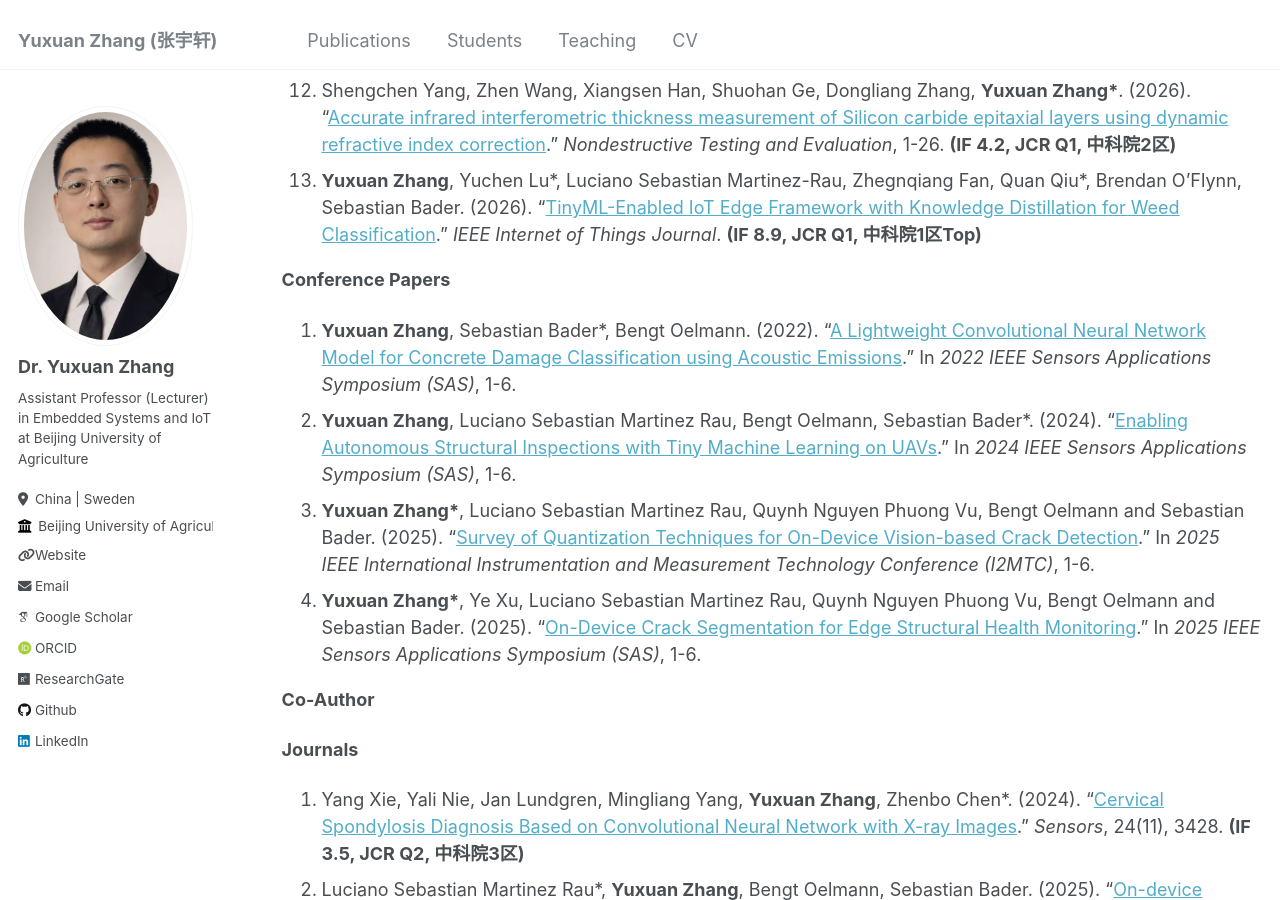
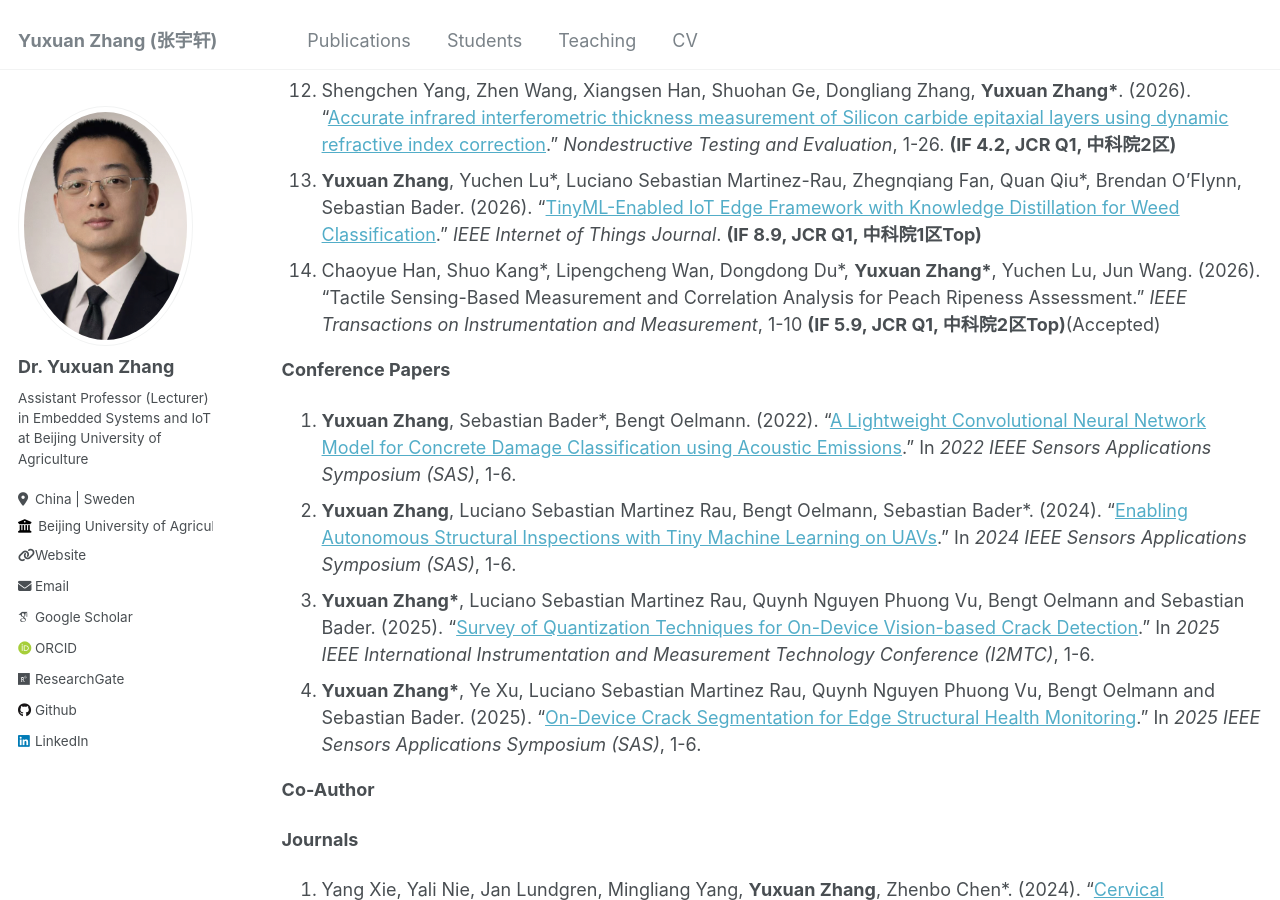
Before and after one commit to YuxuanZhang-96/YuxuanZhang-96.github.io, a Jekyll site: the page built from _pages/cv.md, in a window 1280 px wide and 900 px high, scrolled down 1791 px. Built offline with Jekyll 4.4.1, drawn with Linux system fonts in a browser that asks for light colours; some web fonts are replaced.

Commit message:
Update cv.md

```diff
--- a/_pages/cv.md
+++ b/_pages/cv.md
@@ -50,6 +50,7 @@ __Journal Papers__
 11. __Yuxuan Zhang\*__, Arne Nürnberg, Luciano Sebastian Martinez Rau, Quynh Nguyen Phuong Vu, Yuchen Lu, Bengt Oelmann, Sebastian Bader. (2026). "[TinyML Pipeline for Efficient Crack Classification in UAV-based Structural Health Inspections](https://www.nature.com/articles/s41598-026-43534-4)." _Scientific Reports_, 16, 8964. __(IF 3.9, JCR Q1, 中科院3区)__
 12. Shengchen Yang, Zhen Wang, Xiangsen Han, Shuohan Ge, Dongliang Zhang, __Yuxuan Zhang\*__. (2026). "[Accurate infrared interferometric thickness measurement of Silicon carbide epitaxial layers using dynamic refractive index correction](https://www.tandfonline.com/doi/full/10.1080/10589759.2026.2653119)." _Nondestructive Testing and Evaluation_, 1-26. __(IF 4.2, JCR Q1, 中科院2区)__
 13. __Yuxuan Zhang__, Yuchen Lu\*, Luciano Sebastian Martinez-Rau, Zhegnqiang Fan, Quan Qiu\*, Brendan O'Flynn, Sebastian Bader. (2026). "[TinyML-Enabled IoT Edge Framework with Knowledge Distillation for Weed Classification](https://ieeexplore.ieee.org/document/11458579)." _IEEE Internet of Things Journal_. __(IF 8.9, JCR Q1, 中科院1区Top)__
+14. Chaoyue Han, Shuo Kang\*, Lipengcheng Wan, Dongdong Du\*, __Yuxuan Zhang\*__, Yuchen Lu, Jun Wang. (2026). "Tactile Sensing-Based Measurement and Correlation Analysis for Peach Ripeness Assessment." _IEEE Transactions on Instrumentation and Measurement_, 1-10 __(IF 5.9, JCR Q1, 中科院2区Top)__(Accepted)
 
 __Conference Papers__
 1. __Yuxuan Zhang__, Sebastian Bader\*, Bengt Oelmann. (2022). "[A Lightweight Convolutional Neural Network Model for Concrete Damage Classification using Acoustic Emissions](https://ieeexplore.ieee.org/document/9881386)." In _2022 IEEE Sensors Applications Symposium (SAS)_, 1-6.
```
